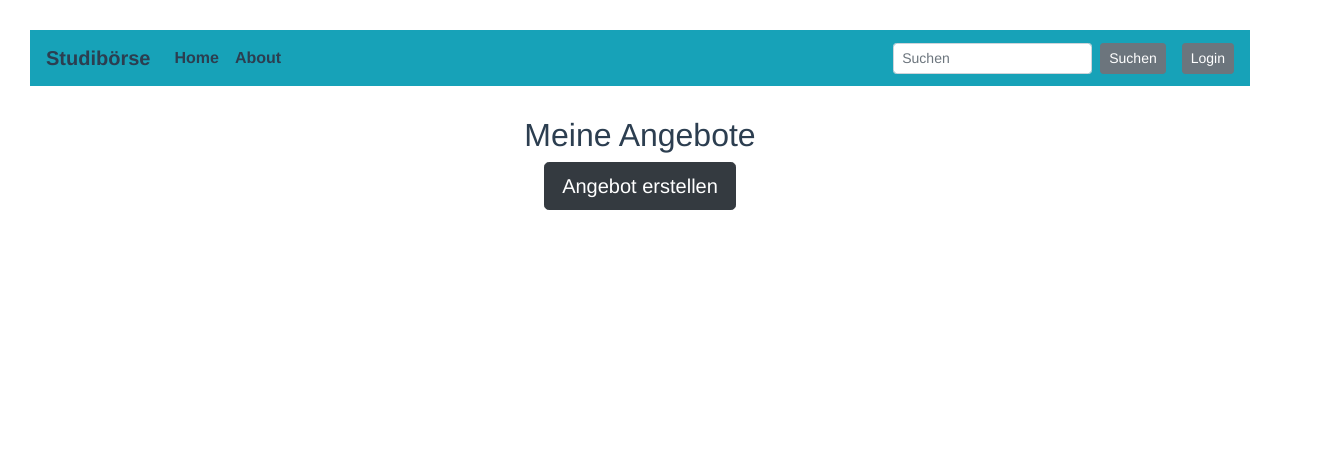
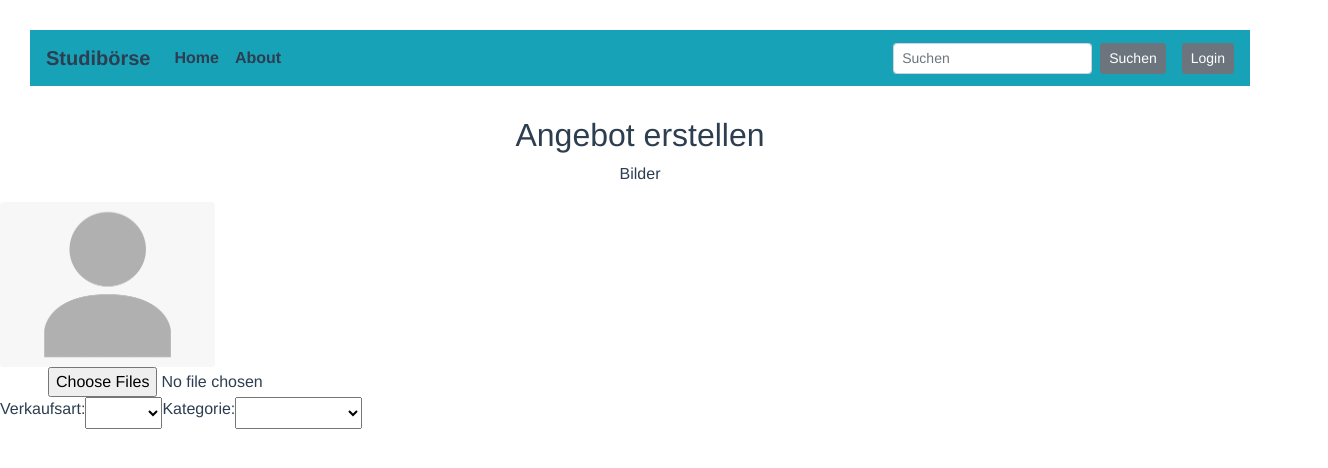
Before and after one commit to Softwareprojekt2021/frontend_web, a Vue app: page /erstellangebot in a window 1280 px wide. Shown: the top 468 px of the page, 1328 px wide, since content can reach past the window. Built offline with nearby package versions, Linux system fonts and the light colour scheme.

Commit message:
Bilder upload & Verkaufsart & Kategorie added to Angebot erstellen

```diff
--- a/src/views/ErstellAngebot.vue
+++ b/src/views/ErstellAngebot.vue
@@ -1,18 +1,45 @@
 <template>
   <div>
-    <h2>Meine Angebote</h2>
-    <b-button
-      href="/erstellangebot"
-      type="forward"
-      class="btn btn-dark btn-lg btn-block"
-    >
-      Angebot erstellen
-    </b-button>
+    <h2>Angebot erstellen</h2>
+    <p>Bilder</p>
+    <b-img
+      v-bind:src="placeholder"
+      height="165"
+      width="215"
+      align="left"
+      rounded=""
+      alt="Rounded image"
+    />
+    <!-- Plain mode -->
+    <b-form-file multiple v-model="files" class="mt-3 ml-5" plain></b-form-file>
+    <b-input-group>
+      <label>Verkaufsart:</label>
+      <br />
+      <select v-model="art">
+        <option v-for="art in option" :key="art">{{ art }}</option>
+      </select>
+      <label>Kategorie:</label>
+      <br />
+      <select v-model="cat">
+        <option v-for="cat in category" :key="cat">{{ cat }}</option>
+      </select>
+    </b-input-group>
   </div>
 </template>
 
 <script>
+import placeholder from "../assets/profile.png";
 export default {
+  data() {
+    return {
+      files: [],
+      placeholder: placeholder,
+      option: ["Verkauf", "Tausch"],
+      art: "",
+      cat: "",
+      category: ["Literatur", "Mikrocontroller", "Datenträger", "Hardware"],
+    };
+  },
   methods: {
     OnClick(event) {
       event.preventDefault();
```
